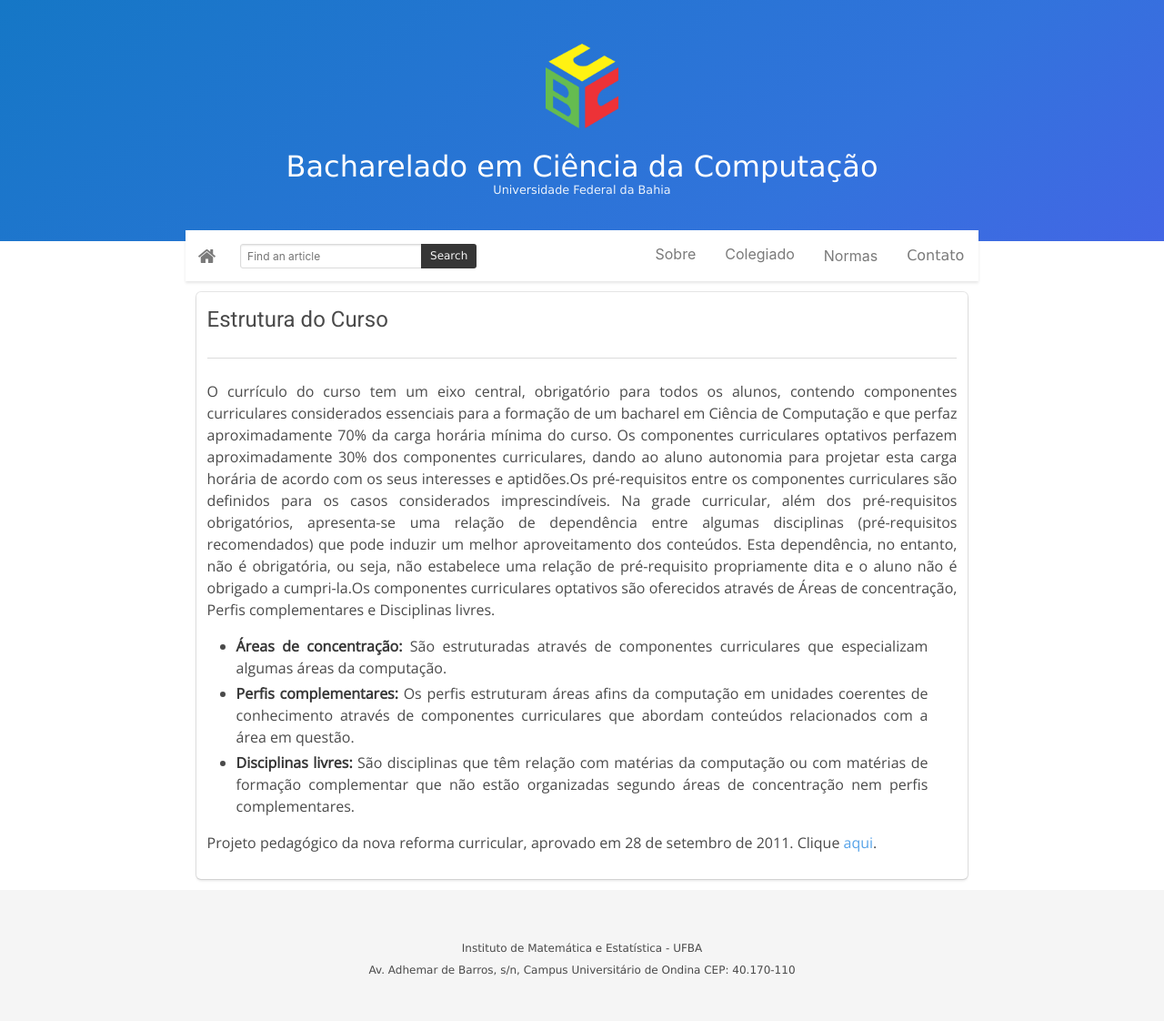
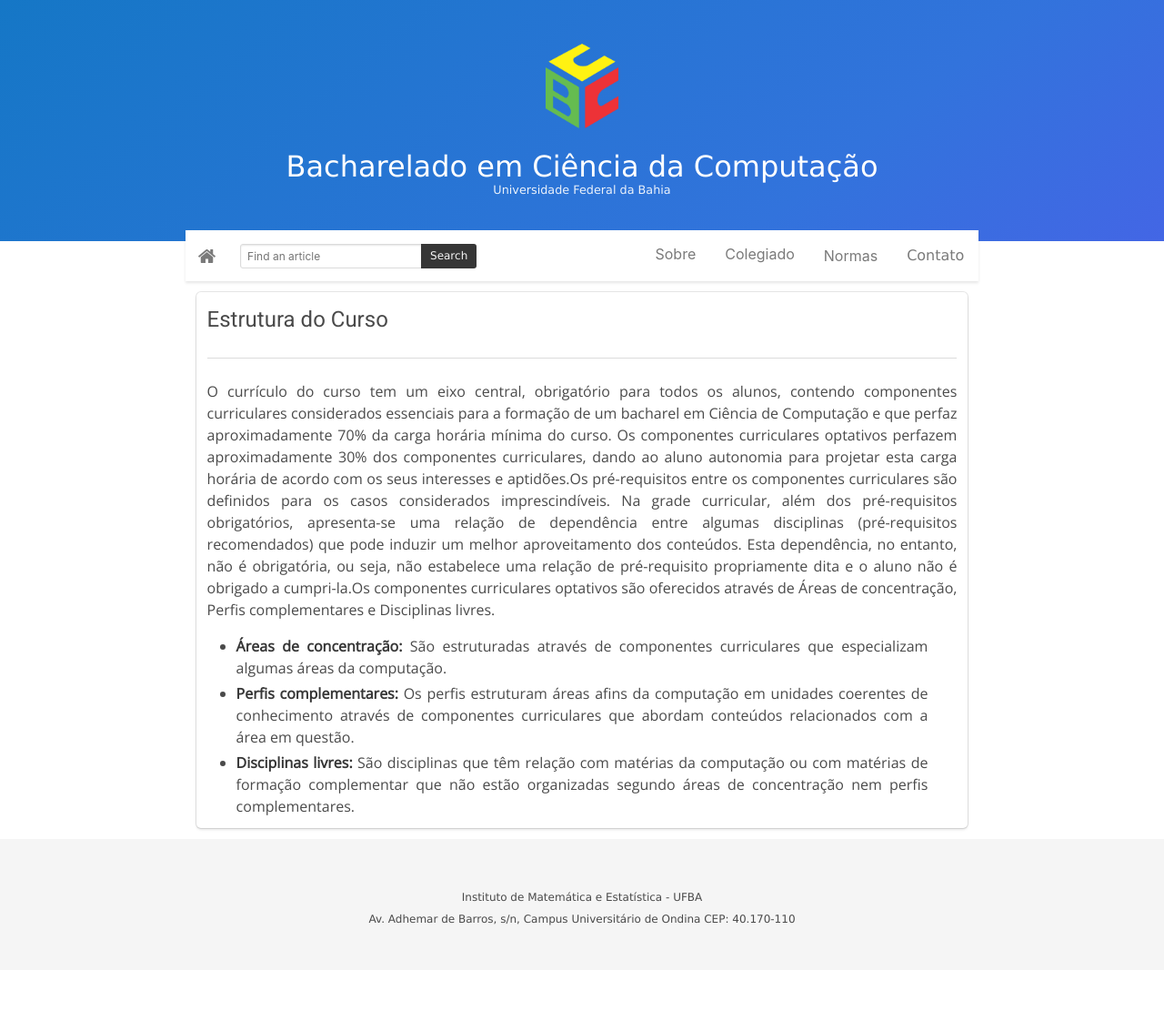
Before and after one commit to bcc-ufba/bcc-ufba.github.io, a Jekyll site: the page built from estrutura.markdown, in a window 1280 px wide. Shown: the whole page at 91% size. Built offline with Jekyll 4.4.1, drawn with Linux system fonts in a browser that asks for light colours; after the commit the page ends 1066 px from its top, so only the background shows below that.

Commit message:
Torna o projeto pedagógico mais explícito

```diff
--- a/_includes/menu.html
+++ b/_includes/menu.html
@@ -30,6 +30,7 @@
       <div class="dropdown-content">
         <a href="/bcc.html" class="nav-item">O BCC</a>
         <a href="/estrutura.html" class="nav-item">Estrutura do Curso</a>
+        <a href="/projeto-pedagogico.html" class="nav-item">Projeto Pedagógico</a>
         <a href="/egresso.html" class="nav-item">Perfil do Egresso</a>
         <a href="/grade.html" class="nav-item">Grade Curricular</a>
         <a href="/manual.html" class="nav-item">Manual do Aluno</a>
--- a/estrutura.markdown
+++ b/estrutura.markdown
@@ -8,7 +8,3 @@
 * **Áreas de concentração:** São estruturadas através de componentes curriculares que especializam algumas áreas da computação.
 * **Perfis complementares:** Os perfis estruturam áreas afins da computação em unidades coerentes de conhecimento através de componentes curriculares que abordam conteúdos relacionados com a área em questão.
 * **Disciplinas livres:** São disciplinas que têm relação com matérias da computação ou com matérias de formação complementar que não estão organizadas segundo áreas de concentração nem perfis complementares.
-
-Projeto pedagógico da nova reforma curricular, aprovado em 28 de setembro de 2011. Clique [aqui][link].
-
-[link]:/files/projeto-pedagogico.pdf
```
Also changed, not shown: projeto-pedagogico.markdown (added, +8 -0 lines), 2 other files.
